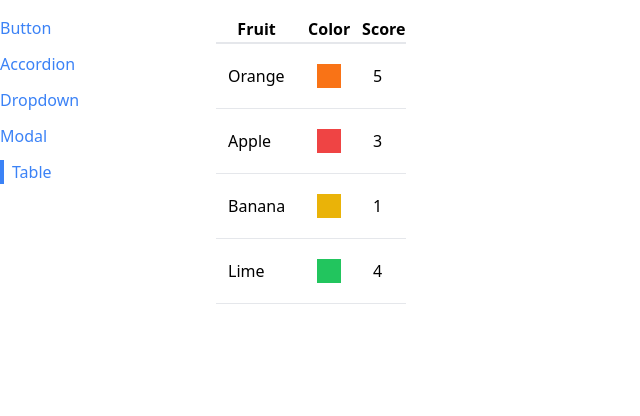
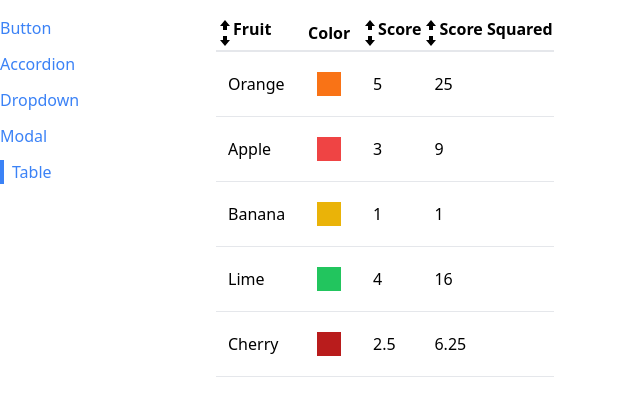
Before and after one commit to klaudiak98/components-list, a React (Create React App) app: page /table in a window 1280 px wide. Shown: the top 416 px of the page, without its empty margins (0-640 px from the left). Built offline with nearby package versions, Linux system fonts and the light colour scheme.

Commit message:
Implement Sortable Table

```diff
--- /dev/null
+++ b/src/components/SortableTable.jsx
@@ -0,0 +1,91 @@
+import Table from "./Table"
+import { useState } from "react";
+import { GoArrowDown, GoArrowUp} from 'react-icons/go'
+
+const SortableTable = (props) => {
+    const { config, data } = props;
+    const [sortOrder, setSortOrder] = useState(null)
+    const [sortBy, setSortBy] = useState(null)
+
+    const handleClick = (label) => {
+        if (sortBy && label !== sortBy) {
+            setSortOrder('asc')
+            setSortBy(label)
+            return
+        }
+
+        if (sortOrder === null)
+        {
+            setSortOrder('asc')
+            setSortBy(label)
+        }
+        else if (sortOrder === 'asc')
+        {
+            setSortOrder('desc')
+            setSortBy(label)
+        } else {
+            setSortOrder(null)
+            setSortBy(null)
+        }
+    }
+
+    const updatedConfig = config.map((column) => {
+        return column.sortValue
+            ? {
+                ...column,
+                header: () => (
+                    <th className="cursor-pointer hover:bg-gray-100" onClick={() => handleClick(column.label)}>
+                        <div className="flex item-center">
+                            {getIcons(column.label, sortBy, sortOrder)}
+                            {column.label}
+                        </div>
+                    </th>
+                )
+            }
+            : column;
+    })
+
+    let sortedData = data;
+    if (sortBy && sortOrder) {
+        const { sortValue } = config.find(col => col.label === sortBy)
+        sortedData = [...data].sort((a,b) => {
+            const valueA = sortValue(a)
+            const valueB = sortValue(b)
+
+            const reverseOrder = sortOrder === 'asc' ? 1 : -1
+
+            return typeof valueA === 'string'
+            ? valueA.localeCompare(valueB)* reverseOrder
+            : (valueA - valueB) * reverseOrder
+        })
+    }
+
+
+    return <div>
+            <Table {...props} data={sortedData} config={updatedConfig}/>
+        </div>
+}
+
+function getIcons(label, sortBy, sortOrder) {
+    if (label !== sortBy) {
+        return <div>
+            <GoArrowUp/>
+            <GoArrowDown/>
+        </div>
+    }
+
+    if (sortOrder === null) {
+        return <div>
+            <GoArrowUp/>
+            <GoArrowDown/>
+        </div>
+    } else if (sortOrder === 'asc') {
+        return <div>
+            <GoArrowUp/>
+        </div>
+    } else return <div>
+            <GoArrowDown/>
+        </div>
+}
+
+export default SortableTable
--- a/src/components/Table.jsx
+++ b/src/components/Table.jsx
@@ -1,7 +1,8 @@
+import { Fragment } from "react"
+
 const Table = ({ config, data, keyFn }) => {
-
     const renderedHeaders = config.map((col) => (
-        <th key={col.label}>{col.label}</th>
+        col.header ? <Fragment key={col.label}>{col.header()}</Fragment> : <th key={col.label}>{col.label}</th>
     ))
 
     const renderedRows = data.map((row) => {
--- a/src/pages/TablePage.jsx
+++ b/src/pages/TablePage.jsx
@@ -1,11 +1,12 @@
-import Table from "../components/Table"
+import SortableTable from "../components/SortableTable"
 
 const TablePage = () => {
 
   const config = [
     {
       label: 'Fruit',
-      render: (fruit) => fruit.name
+      render: (fruit) => fruit.name,
+      sortValue: (fruit) => fruit.name,
     },
     {
       label: 'Color',
@@ -13,7 +14,13 @@
     },
     {
       label: 'Score',
-      render: (fruit) => fruit.score
+      render: (fruit) => fruit.score,
+      sortValue: (fruit) => fruit.score
+    },
+    {
+      label: 'Score Squared',
+      render: (fruit) => fruit.score ** 2,
+      sortValue: (fruit) => fruit.score ** 2
     }
   ]
 
@@ -22,6 +29,7 @@
         {name: 'Apple', color: 'bg-red-500', score: 3},
         {name: 'Banana', color: 'bg-yellow-500', score: 1},
         {name: 'Lime', color: 'bg-green-500', score: 4},
+        {name: 'Cherry', color: 'bg-red-700', score: 2.5},
   ]
 
   const keyFn = (data) => {
@@ -30,7 +38,7 @@
 
   return (
     <div>
-        <Table config={config} data={data} keyFn={keyFn}/>
+        <SortableTable config={config} data={data} keyFn={keyFn}/>
     </div>
   )
 }
```
